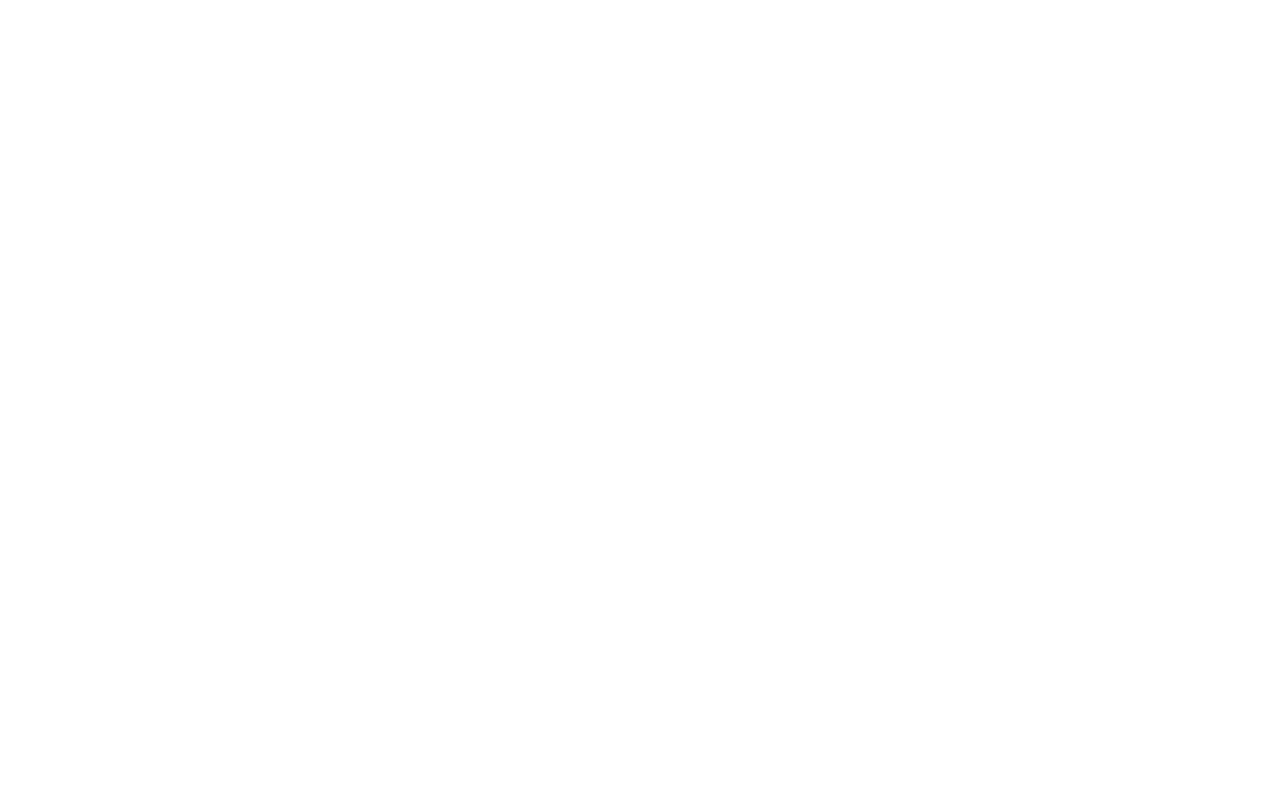
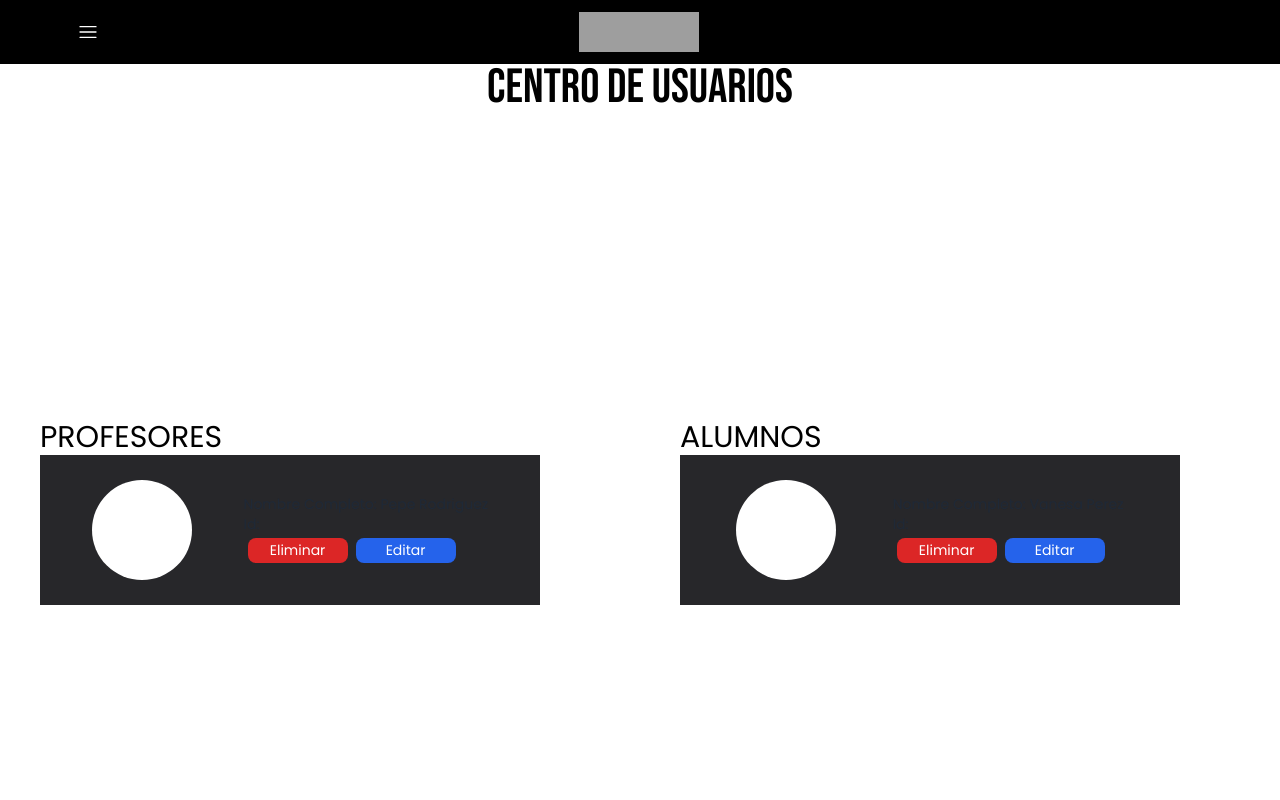
Before and after one commit to briziomauro/PPS-FrontEnd, a React (Vite) app: page /adminid/user-center in a window 1280 px wide. Shown: the top 800 px of the page. Built offline with nearby package versions, Linux system fonts and the light colour scheme; grey boxes are pictures that could not be loaded.

Commit message:
Feat: Creation of User center page

```diff
--- a/src/App.jsx
+++ b/src/App.jsx
@@ -9,6 +9,7 @@
 import ProfessorPage from "./components/professorPage/ProfessorPage";
 import AdminPage from "./components/adminPage/AdminPage";
 import LocationsPage from "./components/locationsPage/LocationsPage";
+import UserCenter from "./components/userCenter/UserCenter";
 
 function App() {
   const router = createBrowserRouter([
@@ -58,7 +59,11 @@
     },
     {
       path: "/adminid/user-center",
-      element: <></>,
+      element:(
+      <LayoutLogged>
+        <UserCenter/>
+      </LayoutLogged>
+      ),
     },
     {
       path: "/adminid/assing-shift",
--- /dev/null
+++ b/src/components/userCenter/UserCenter.jsx
@@ -0,0 +1,25 @@
+import React from 'react'
+import UserCenterProfessor from '../userCenterProfessor/UserCenterProfessor'
+import UserCenterClient from '../userCenterClient/UserCenterClient'
+
+const UserCenter = () => {
+    return (
+        <div >
+            <div className='text-black text-5xl font-bebas flex justify-center items-center'>
+                <h3>CENTRO DE USUARIOS</h3>
+            </div>
+            <div className='flex justify-evenly items-center h-screen'>
+                {/*Profesores*/}
+                <div className='flex-1'>
+                    <UserCenterProfessor />
+                </div>
+                {/*Alumnos*/}
+                <div className='flex-1'>
+                    <UserCenterClient />
+                </div>
+            </div>
+        </div>
+    )
+}
+
+export default UserCenter
--- /dev/null
+++ b/src/components/userCenterClient/UserCenterClient.jsx
@@ -0,0 +1,22 @@
+import React from 'react'
+
+const UserCenterClient = () => {
+  return (
+    <div>
+      <p className='text-3xl text-black ml-10'>ALUMNOS</p>
+      <div className='flex bg-zinc-800 w-[500px] h-[150px] ml-10 justify-evenly items-center'>
+        <span className='rounded-full bg-white w-[100px] h-[100px]'></span>
+        <div className='text-sm'>
+          <p>Nombre Completo: Vanesa Perez</p>
+          <p>Id:</p>
+          <div>
+            <button className='bg-red-600 text-white rounded-lg w-[100px] h-[25px] m-1'> Eliminar </button>
+            <button className='bg-blue-600 text-white rounded-lg w-[100px] h-[25px] m-1'> Editar </button>
+          </div>
+        </div>
+      </div>
+    </div>
+  )
+}
+
+export default UserCenterClient
--- /dev/null
+++ b/src/components/userCenterProfessor/UserCenterProfessor.jsx
@@ -0,0 +1,22 @@
+import React from 'react'
+
+const UserCenterProfessor = () => {
+    return (
+        <div>
+            <p className='text-3xl text-black ml-10'>PROFESORES</p>
+            <div className='flex bg-zinc-800 w-[500px] h-[150px] ml-10 justify-evenly items-center'>
+                <span className='rounded-full bg-white w-[100px] h-[100px]'></span>
+                <div className='text-sm'>
+                    <p>Nombre Completo: Pepe Rodriguez</p>
+                    <p>Id:</p>
+                    <div>
+                        <button className='bg-red-600 text-white rounded-lg w-[100px] h-[25px] m-1'> Eliminar </button>
+                        <button className='bg-blue-600 text-white rounded-lg w-[100px] h-[25px] m-1'> Editar </button>
+                    </div>
+                </div>
+            </div>
+        </div>
+    )
+}
+
+export default UserCenterProfessor
```
